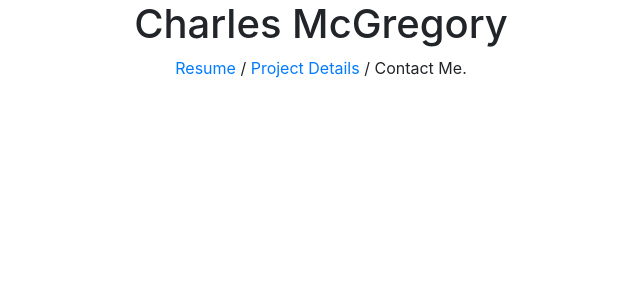
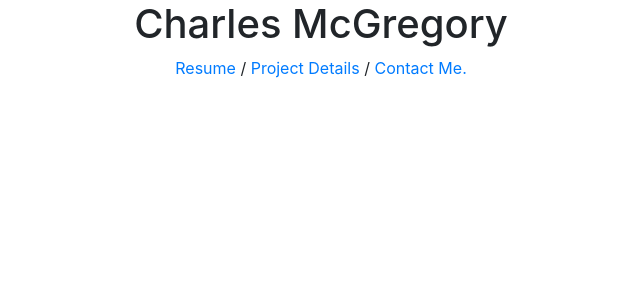
Before and after one commit to IamCharlesM/Portfolio, a Django app: page / in a window 1280 px wide. Shown: the top 300 px of the page, without its empty margins (319-959 px from the left). Run offline with Django 3.2, Linux system fonts and the light colour scheme; some libraries are stand-ins or nearby versions.

Commit message:
Updated landing page design.

```diff
--- a/blog/templates/blog/allblogs.html
+++ b/blog/templates/blog/allblogs.html
@@ -2,7 +2,7 @@
 <html lang="en">
 
 <head>
-        {% load staticfiles %}
+    {% load staticfiles %}
     <meta charset="utf-8">
     <meta name="viewport" content="width=device-width, initial-scale=1, shrink-to-fit=no">
     <meta name="description" content="">
@@ -16,7 +16,7 @@
         crossorigin="anonymous">
 
     <!-- Custom styles for this template -->
-
+    <link rel="stylesheet" href="{% static 'css/portfolio.css' %}">
 </head>
 
 <body>
--- a/jobs/templates/jobs/home.html
+++ b/jobs/templates/jobs/home.html
@@ -30,11 +30,11 @@
             <div class="">
                 <h1>Charles M<span class="align-top">c</span>Gregory</h1>
             </div>
-            <div class="links">
-                <a class="" href="{% static 'resume.pdf' %}">Resume</a> /
-                <a class="" href="{% url 'allblogs' %}">Project Details</a> /
+            <div class="">
+                <a class="links" href="{% static 'resume.pdf' %}">Resume</a> /
+                <a class="links" href="{% url 'allblogs' %}">Project Details</a> /
                 <!-- Button trigger modal -->
-                <a  class="" data-toggle="modal" data-target="#contact">
+                <a  class="links" href="" data-toggle="modal" data-target="#contact">
                         Contact Me.
                 </a>
 
```
